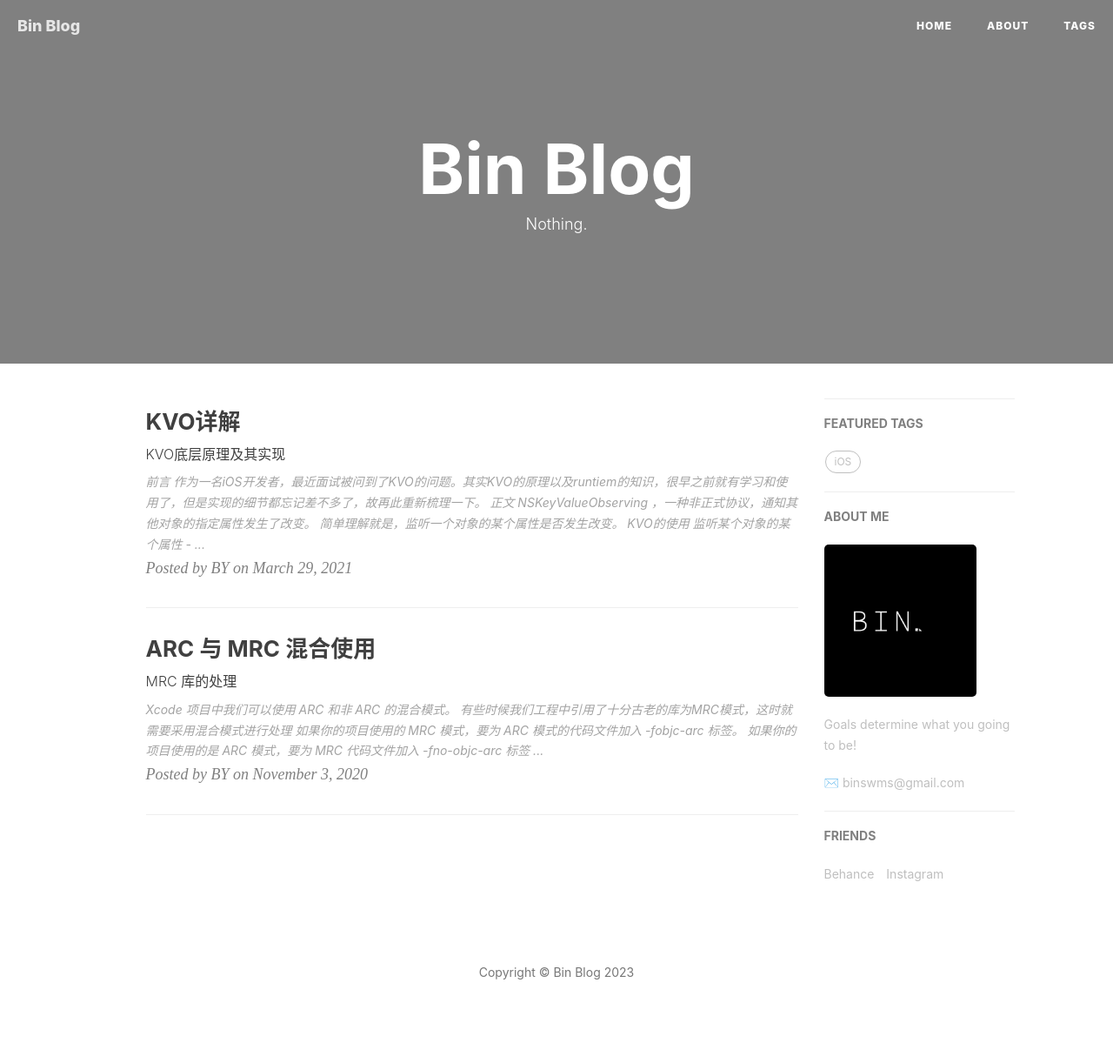
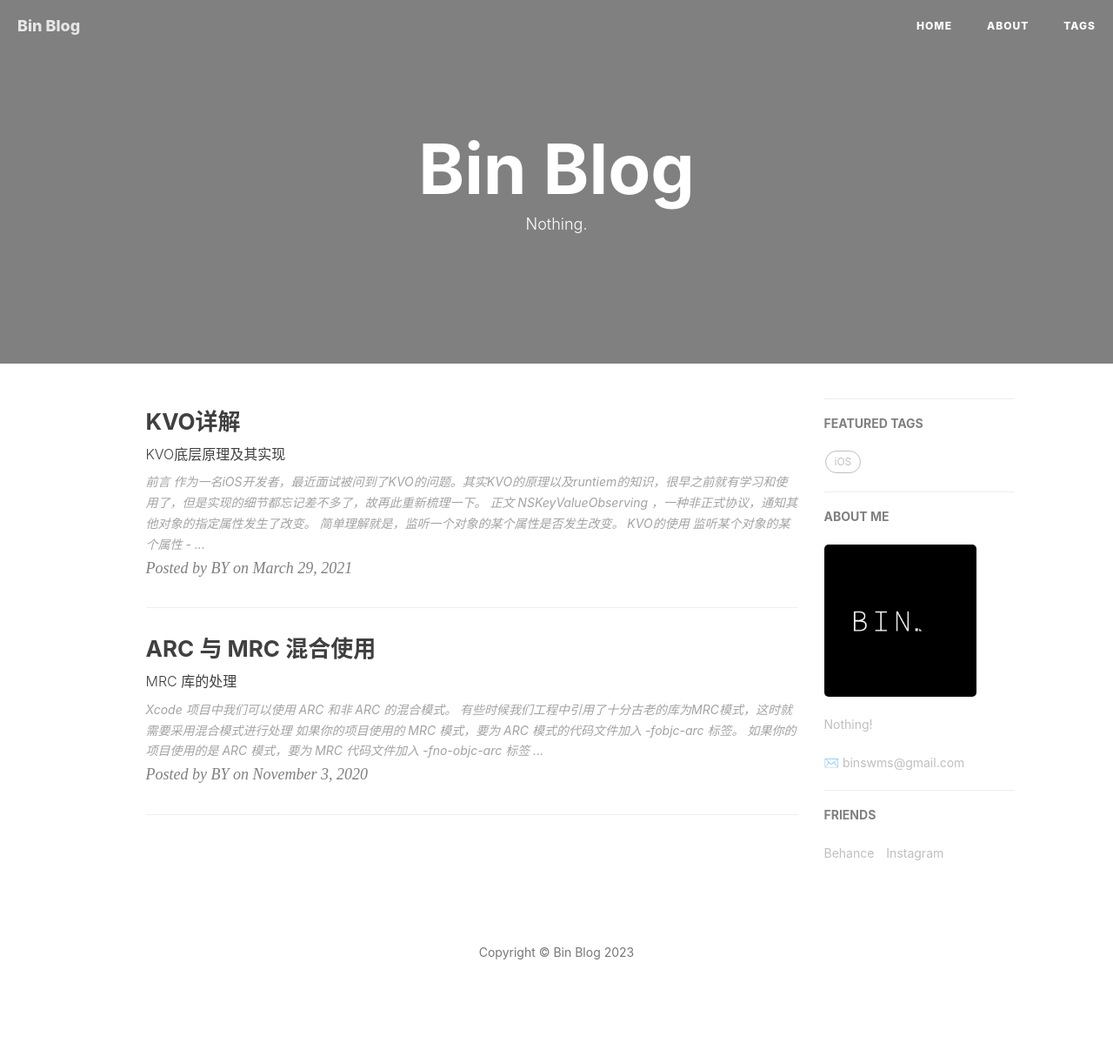
Before and after one commit to binswm/binswm.github.io, a Jekyll site: the page built from index.html, in a window 1280 px wide. Shown: the whole page at 87% size. Built offline with Jekyll 4.4.1, drawn with Linux system fonts in a browser that asks for light colours; nearby versions of some CDN libraries; the list of posts is cut into pages by our own code; comment, search, counter and statistics services are not loaded; after the commit the page ends 1199 px from its top, so only the background shows below that.

Commit message:
Update _config.yml

```diff
--- a/_config.yml
+++ b/_config.yml
@@ -12,7 +12,7 @@
 
 # Sidebar settings
 sidebar: true                           # whether or not using Sidebar.
-sidebar-about-description: "Goals determine what you going to be!"
+sidebar-about-description: "Nothing!"
 sidebar-avatar: /img/about-bin-gentle.jpg      # use absolute URL, seeing it's used in both `/` and `/about/`
 
 
```
